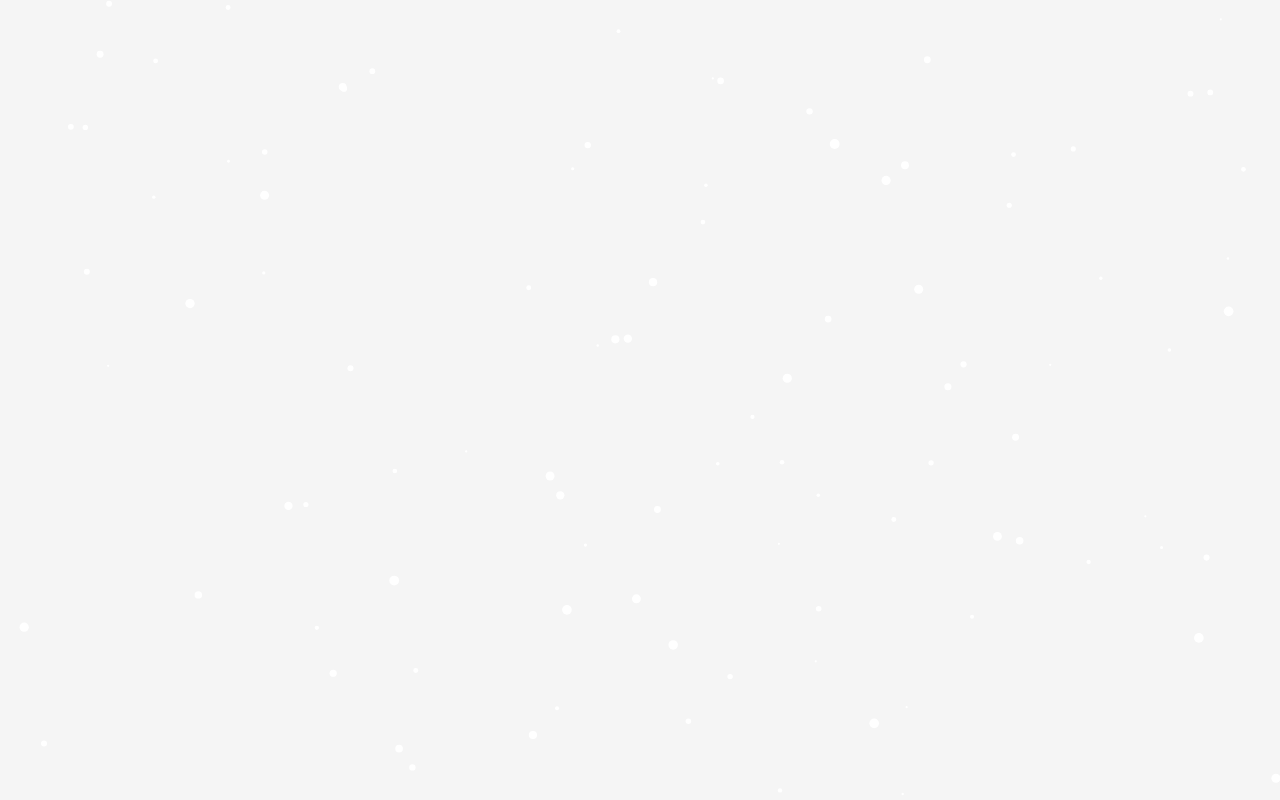
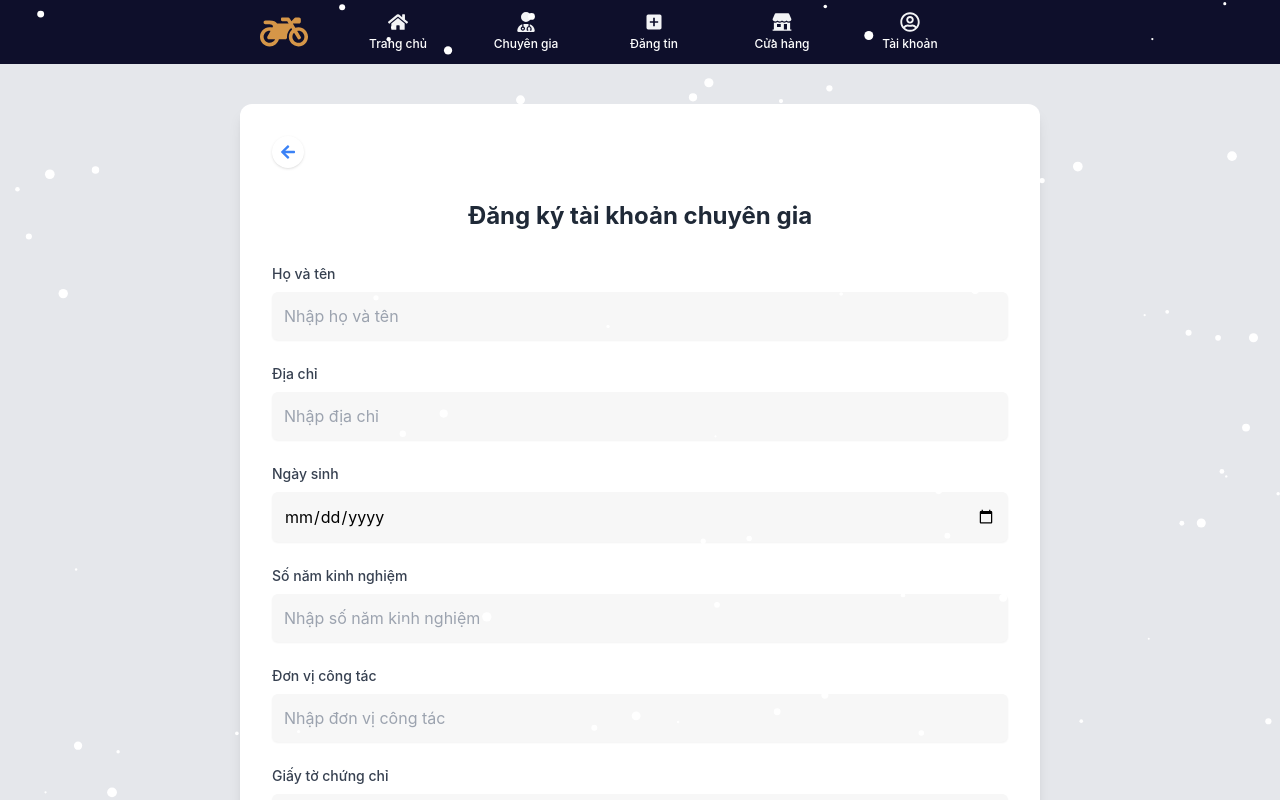
Before and after one commit to nhattruong23062002/MuaBanXeMayCu, a React (Create React App) app: page /register-expert in a window 1280 px wide. Before the commit this address had no page. Shown: the top 800 px of the page. Built offline with nearby package versions, Linux system fonts and the light colour scheme.

Commit message:
fix-bugs

```diff
--- a/src/App.js
+++ b/src/App.js
@@ -33,6 +33,7 @@ import SnowEffect from "./components/SnowEffect";
 import Report from "./pages/User-Page/report";
 import FavoriteStores from "./pages/User-Page/favoriteStore";
 import FavoriteProducts from "./pages/User-Page/favoriteProduct";
+import RegisterExpert from "./pages/User-Page/registerExpert";
 
 const App = () => {
   return (
@@ -62,6 +63,7 @@ const App = () => {
           <Route path="report" element={<Report />} />
           <Route path="favorite-store" element={<FavoriteStores />} />
           <Route path="favorite-products" element={<FavoriteProducts />} />
+          <Route path="register-expert" element={<RegisterExpert />} />
 
           <Route
             path="/admin/manage-appointments"
--- a/src/components/Sidebar.js
+++ b/src/components/Sidebar.js
@@ -6,10 +6,10 @@ import { useTranslation } from "react-i18next"; // Import hook
 const Sidebar = () => {
   const { t } = useTranslation("sidebar"); // Sử dụng namespace "sidebar"
   const [isSidebarOpen, setIsSidebarOpen] = useState(false); // State quản lý sidebar
+  const auth = JSON.parse(localStorage.getItem("auth"));
 
   return (
     <>
-      {/* Nút mở Sidebar */}
       <button
         className="fixed top-4 left-4 text-white bg-gray-800 p-2 rounded-md z-50 lg:hidden"
         onClick={() => setIsSidebarOpen(true)}
@@ -17,13 +17,11 @@ const Sidebar = () => {
         <FaAlignJustify size={20} />
       </button>
 
-      {/* Sidebar */}
       <div
         className={`fixed top-0 left-0 h-full bg-gray-800 text-white shadow-lg transform ${
           isSidebarOpen ? "translate-x-0" : "-translate-x-full"
         } lg:translate-x-0 transition-transform duration-300 w-64 z-40`}
       >
-        {/* Header */}
         <div className="flex items-center justify-between px-6 py-4 bg-gray-700">
           <h2 className="text-lg font-bold flex items-center gap-2">
             <FaAlignJustify size={20} />
@@ -37,8 +35,9 @@ const Sidebar = () => {
           </button>
         </div>
 
-        {/* Links */}
         <ul className="space-y-2 mt-4">
+          {auth.role === "expert" && (
+            <>
               <li>
                 <Link
                   to="/admin/manage-appointments"
@@ -55,6 +54,10 @@ const Sidebar = () => {
                   {t("createAppointment")}
                 </Link>
               </li>
+            </>
+          )}
+          {auth.role === "admin" && (
+            <>
               <li>
                 <Link
                   to="/admin/manage-posts"
@@ -87,6 +90,8 @@ const Sidebar = () => {
                   {t("manageExperts")}
                 </Link>
               </li>
+            </>
+          )}
         </ul>
       </div>
     </>
--- a/src/locales/en.json
+++ b/src/locales/en.json
@@ -9,7 +9,8 @@
     "language": "Language",
     "logout": "Logout",
     "favorite_product": "Favorite product",
-    "favorite_store": "Favorite store"
+    "favorite_store": "Favorite store",
+    "register_expert": "Register for an expert account"
   },
   "detailMoto": {
     "title": "Honda SH 125i",
@@ -498,7 +499,7 @@
       "experience": "Experience:",
       "experiencePlaceholder": "Enter experience",
       "certificate": "Certificate documents:",
-      "price": "Price:",
+      "services": "Services provided",
       "pricePlaceholder": "Enter price",
       "timeSlots": "Available time slots:"
     },
@@ -616,7 +617,6 @@
       "inactive": "Inactive Users"
     }
   },
-
   "handleComplaints": {
     "title": "Complaint List",
     "status": {
@@ -649,7 +649,6 @@
       "user": "User"
     }
   },
-
   "manageExperts": {
     "title": "Manage Experts",
     "header": "Experts",
@@ -724,5 +723,19 @@
   },
   "favoriteProduct": {
     "title": "Favorite products"
+  },
+  "registerExpert": {
+    "title": "Register for an expert account",
+    "fullName": "Full name",
+    "address": "Address",
+    "dob": "Date of birth",
+    "experience": "Years of experience",
+    "workUnit": "Work unit",
+    "id": "Certificate",
+    "fullNamePlaceholder": "Enter full name",
+    "addressPlaceholder": "Enter address",
+    "experiencePlaceholder": "Enter years of experience",
+    "workUnitPlaceholder": "Enter work unit",
+    "confirm": "Confirm"
   }
 }
--- a/src/locales/kr.json
+++ b/src/locales/kr.json
@@ -9,7 +9,8 @@
     "language": "언어",
     "logout": "로그아웃",
     "favorite_product": "좋아하는 제품",
-    "favorite_store": "좋아하는 매장"
+    "favorite_store": "좋아하는 매장",
+    "register_expert": "전문가 계정 등록"
   },
   "detailMoto": {
     "title": "혼다 SH 125i",
@@ -174,7 +175,7 @@
     "registerLink": "지금 등록하세요"
   },
   "register": {
-    "title": "가입",
+    "title": "회원가입",
     "name": "성명",
     "email": "이메일",
     "phone": "전화번호",
@@ -185,7 +186,7 @@
     "phonePlaceholder": "전화번호를 입력하세요",
     "passwordPlaceholder": "비밀번호를 입력하세요",
     "confirmPasswordPlaceholder": "비밀번호를 확인하세요",
-    "registerButton": "가입",
+    "registerButton": "회원가입",
     "loginPrompt": "이미 계정이 있으신가요?",
     "loginLink": "지금 로그인하세요"
   },
@@ -503,7 +504,7 @@
       "experience": "경험:",
       "experiencePlaceholder": "경험을 입력하세요",
       "certificate": "증명서 문서:",
-      "price": "가격:",
+      "services": "제공되는 서비스",
       "pricePlaceholder": "가격을 입력하세요",
       "timeSlots": "가능한 시간:"
     },
@@ -724,5 +725,19 @@
   },
   "favoriteProduct": {
     "title": "좋아하는 제품"
+  },
+  "registerExpert": {
+    "title": "전문가 계정 등록",
+    "fullName": "전체 이름",
+    "address": "주소",
+    "dob": "생년월일",
+    "experience": "경험 연수",
+    "workUnit": "작업 단위",
+    "id": "증명서 문서",
+    "fullNamePlaceholder": "성명을 입력하세요",
+    "addressPlaceholder": "주소를 입력하세요",
+    "experiencePlaceholder": "경험 기간을 입력하세요",
+    "workUnitPlaceholder": "작업 단위 입력",
+    "confirm": "확인"
   }
 }
--- a/src/locales/vi.json
+++ b/src/locales/vi.json
@@ -9,7 +9,8 @@
     "language": "Ngôn ngữ",
     "logout": "Đăng xuất",
     "favorite_product": "Sản phẩm yêu thích",
-    "favorite_store": "Cửa hàng yêu thích"
+    "favorite_store": "Cửa hàng yêu thích",
+    "register_expert": "Đăng ký tài khoản chuyên gia"
   },
   "detailMoto": {
     "title": "Honda SH 125i",
@@ -503,8 +504,8 @@
       "experience": "Kinh nghiệm:",
       "experiencePlaceholder": "Nhập kinh nghiệm",
       "certificate": "Giấy tờ chứng chỉ:",
-      "price": "Mức giá:",
-      "pricePlaceholder": "Nhập mức giá",
+      "services": "Dịch vụ cung cấp:",
+      "servicesPlaceholder": "Nhập dịch vụ cung cấp",
       "timeSlots": "Giờ trống lịch:"
     },
     "preview": {
@@ -621,7 +622,6 @@
       "inactive": "Người dùng không hoạt động"
     }
   },
-
   "handleComplaints": {
     "title": "Danh sách khiếu nại",
     "status": {
@@ -728,5 +728,19 @@
   },
   "favoriteProduct": {
     "title": "Sản phẩm yêu thích"
+  },
+  "registerExpert": {
+    "title": "Đăng ký tài khoản chuyên gia",
+    "fullName": "Họ và tên",
+    "address": "Địa chỉ",
+    "dob": "Ngày sinh",
+    "experience": "Số năm kinh nghiệm",
+    "workUnit": "Đơn vị công tác",
+    "id": "Giấy tờ chứng chỉ",
+    "fullNamePlaceholder": "Nhập họ và tên",
+    "addressPlaceholder": "Nhập địa chỉ",
+    "experiencePlaceholder": "Nhập số năm kinh nghiệm",
+    "workUnitPlaceholder": "Nhập đơn vị công tác",
+    "confirm": "Xác nhận"
   }
 }
--- a/src/pages/Admin-Page/CreateAppointment/index.js
+++ b/src/pages/Admin-Page/CreateAppointment/index.js
@@ -21,7 +21,7 @@ const CreateAppointment = () => {
   };
 
   return (
-    <div className="max-w-md mx-auto mt-10 bg-[#f8f8ff] p-6 border border-gray-300 rounded-lg">
+    <div className="max-w-[800px] mx-auto mt-10 bg-[#f8f8ff] p-8 border border-gray-300 rounded-lg">
       <h2 className="text-center text-3xl font-bold text-gray-800 mb-6">
         {t("title")}
       </h2>
@@ -113,11 +113,10 @@ const CreateAppointment = () => {
 
         <div className="flex flex-col">
           <label className="font-semibold text-gray-700">
-            {t("form.price")}
+            {t("form.services")}
           </label>
-          <input
+          <textarea
             type="text"
-            placeholder={t("form.pricePlaceholder")}
             className="p-2 border border-gray-300 rounded focus:outline-none focus:ring-2 focus:ring-blue-400"
           />
         </div>
--- a/src/pages/User-Page/accountPage.js
+++ b/src/pages/User-Page/accountPage.js
@@ -9,6 +9,7 @@ import { useNavigate } from "react-router-dom";
 import { FaRegMessage } from "react-icons/fa6";
 import { useTranslation } from "react-i18next";
 import { FaRegHeart } from "react-icons/fa";
+import { GrUserExpert } from "react-icons/gr";
 
 const auth = JSON.parse(localStorage.getItem("auth"));
 
@@ -121,6 +122,16 @@ function AccountPage() {
               </span>
             </li>
 
+            <li
+              className="flex items-center space-x-4 text-gray-700 cursor-pointer hover:text-[#00a0e9]"
+              onClick={() => navigate(`/register-expert`)}
+            >
+              <GrUserExpert className="ml-[3px] text-2xl text-[#00a0e9]" />
+              <span className="text-lg font-medium">
+                {t("register_expert")}
+              </span>
+            </li>
+
             <li className="flex items-center space-x-4 text-gray-700 relative">
               <IoLanguageSharp className="text-2xl text-[#00a0e9]" />
               <span
--- a/src/pages/User-Page/login.js
+++ b/src/pages/User-Page/login.js
@@ -13,6 +13,7 @@ function LoginForm() {
   const fakeUsers = [
     { email: "user@gmail.com", password: "user123", role: "user" },
     { email: "admin@gmail.com", password: "admin123", role: "admin" },
+    { email: "expert@gmail.com", password: "expert123", role: "expert" },
   ];
 
   const handleLogin = () => {
@@ -26,10 +27,11 @@ function LoginForm() {
         JSON.stringify({ email: user.email, role: user.role })
       );
 
-      // Điều hướng với reload
       if (user.role === "user") {
         window.location.href = "/";
       } else if (user.role === "admin") {
+        window.location.href = "/admin/manage-posts";
+      } else if (user.role === "expert") {
         window.location.href = "/admin/manage-appointments";
       }
     } else {
--- /dev/null
+++ b/src/pages/User-Page/registerExpert.js
@@ -0,0 +1,163 @@
+import React, { useState } from "react";
+import LayoutUser from "../../layout/layoutUser";
+import { useTranslation } from "react-i18next";
+import { useNavigate } from "react-router-dom";
+import { FaArrowLeft } from "react-icons/fa";
+
+const RegisterExpert = () => {
+  const navigate = useNavigate();
+  const { t } = useTranslation("registerExpert");
+  const [identityCard, setIdentityCard] = useState(null);
+  const [fullName, setFullName] = useState("");
+  const [email, setEmail] = useState("");
+  const [phoneNumber, setPhoneNumber] = useState("");
+  const [address, setAddress] = useState("");
+  const [dob, setDob] = useState("");
+
+  const handleFileChange = (e) => {
+    const file = e.target.files[0];
+    if (file) {
+      setIdentityCard(file);
+    }
+  };
+
+  const handleSubmit = (e) => {
+    e.preventDefault();
+    console.log({ identityCard, fullName, email, phoneNumber, address, dob });
+    alert(t("formSubmitted"));
+  };
+
+  const onBackToAccount = (event) => {
+    navigate(-1);
+  };
+
+  return (
+    <LayoutUser>
+      <div className="flex justify-center items-start min-h-screen bg-gray-200 pt-10">
+        <div className="w-[800px] p-8 bg-white rounded-xl shadow-lg space-y-8">
+          <button
+            onClick={onBackToAccount}
+            className="bg-white text-blue-500 p-2 rounded-full shadow hover:bg-blue-200 transition duration-300"
+          >
+            <FaArrowLeft />
+          </button>
+          <h2 className="text-2xl font-bold text-center text-gray-800">
+            {t("title")}
+          </h2>
+          <form onSubmit={handleSubmit} className="space-y-6">
+            <div className="mb-6">
+              <label
+                className="block text-sm font-medium text-gray-700 mb-2"
+                htmlFor="fullName"
+              >
+                {t("fullName")}
+              </label>
+              <input
+                type="text"
+                id="fullName"
+                value={fullName}
+                onChange={(e) => setFullName(e.target.value)}
+                className="bg-[#f7f7f7] block w-full p-3 border-none rounded-md shadow-sm"
+                placeholder={t("fullNamePlaceholder")}
+              />
+            </div>
+
+            <div className="mb-6">
+              <label
+                className="block text-sm font-medium text-gray-700 mb-2"
+                htmlFor="address"
+              >
+                {t("address")}
+              </label>
+              <input
+                type="text"
+                id="address"
+                value={address}
+                onChange={(e) => setAddress(e.target.value)}
+                className="bg-[#f7f7f7] block w-full p-3 border-none rounded-md shadow-sm"
+                placeholder={t("addressPlaceholder")}
+              />
+            </div>
+
+            <div className="mb-6">
+              <label
+                className="block text-sm font-medium text-gray-700 mb-2"
+                htmlFor="dob"
+              >
+                {t("dob")}
+              </label>
+              <input
+                type="date"
+                id="dob"
+                value={dob}
+                onChange={(e) => setDob(e.target.value)}
+                className="bg-[#f7f7f7] block w-full p-3 border-none rounded-md shadow-sm"
+              />
+            </div>
+
+            <div className="mb-6">
+              <label
+                className="block text-sm font-medium text-gray-700 mb-2"
+                htmlFor="experience"
+              >
+                {t("experience")}
+              </label>
+              <input
+                type="experience"
+                id="experience"
+                value={email}
+                onChange={(e) => setEmail(e.target.value)}
+                className="bg-[#f7f7f7] block w-full p-3 border-none rounded-md shadow-sm"
+                placeholder={t("experiencePlaceholder")}
+              />
+            </div>
+
+            <div className="mb-6">
+              <label
+                className="block text-sm font-medium text-gray-700 mb-2"
+                htmlFor="workUnit"
+              >
+                {t("workUnit")}
+              </label>
+              <input
+                type="text"
+                id="workUnit"
+                value={phoneNumber}
+                onChange={(e) => setPhoneNumber(e.target.value)}
+                className="bg-[#f7f7f7] block w-full p-3 border-none rounded-md shadow-sm"
+                placeholder={t("workUnitPlaceholder")}
+              />
+            </div>
+
+            <div className="mb-6">
+              <label
+                className="block text-sm font-medium text-gray-700 mb-2"
+                htmlFor="identityCard"
+              >
+                {t("id")}
+              </label>
+              <input
+                type="file"
+                id="identityCard"
+                accept="image/*"
+                onChange={handleFileChange}
+                className="bg-[#f7f7f7] block w-full p-3 border-none rounded-md shadow-sm"
+              />
+            </div>
+
+            <div className="flex justify-center">
+              <button
+                type="submit"
+                className="w-full py-3 bg-indigo-600 text-white rounded-md hover:bg-indigo-700 transition duration-300 ease-in-out transform hover:scale-105"
+              >
+                {t("confirm")}
+              </button>
+            </div>
+          </form>
+        </div>
+      </div>
+    </LayoutUser>
+  );
+};
+
+export default RegisterExpert;
```
Lines whose indentation alone changed are shown as unchanged.
